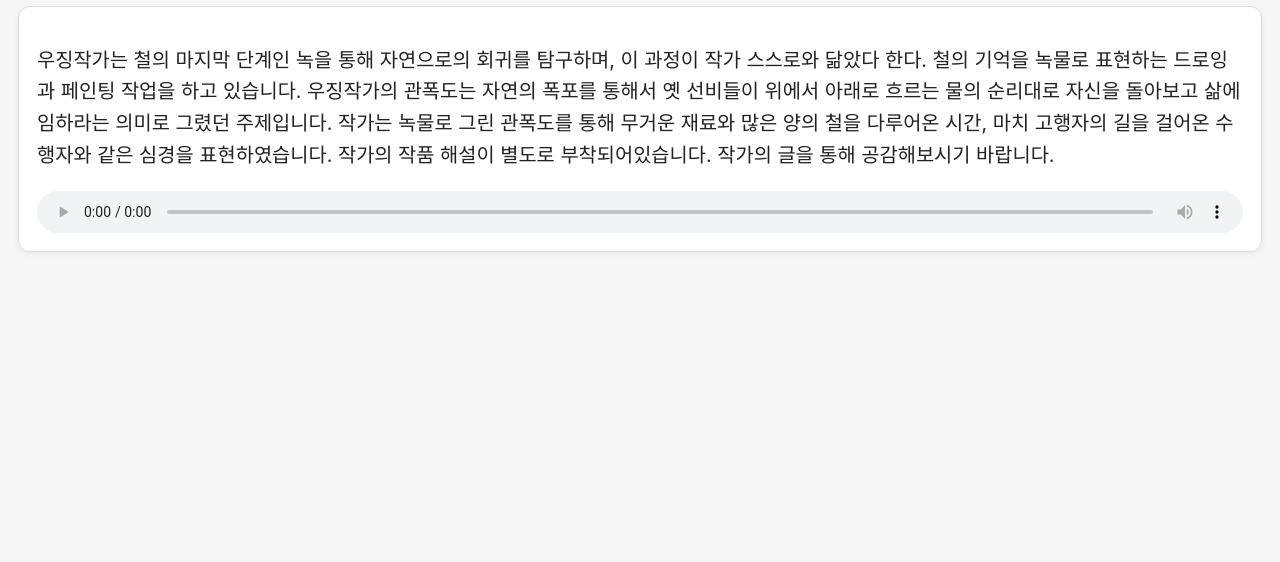
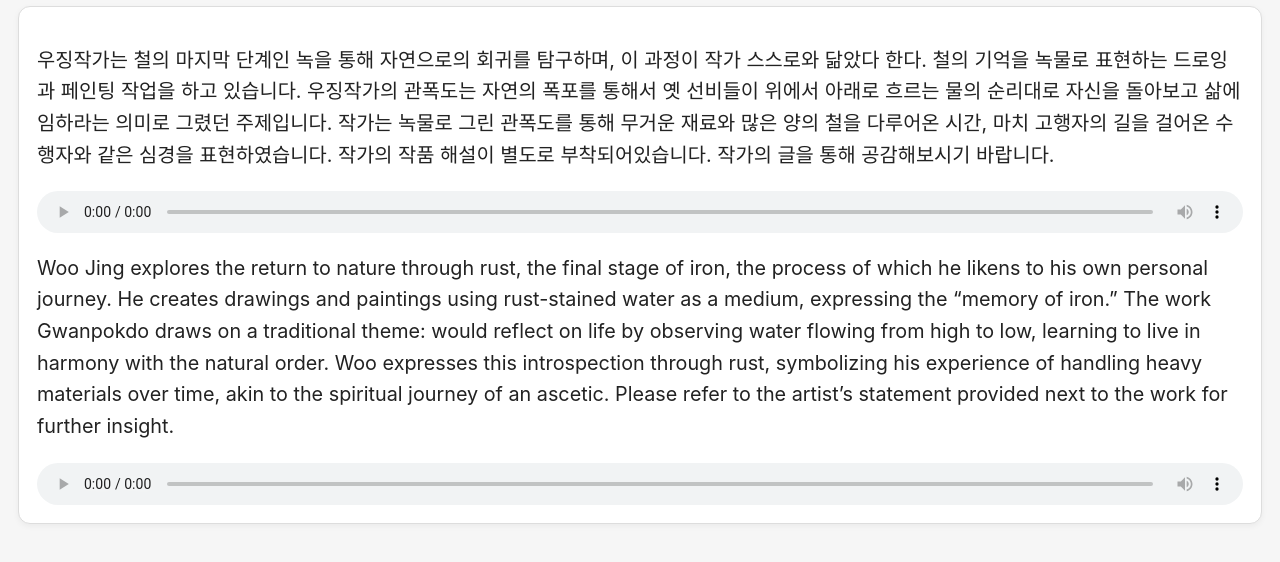
Before and after one commit to beomeomuseum/9, a plain HTML site: page index.html in a window 1280 px wide. Shown: the part 90-652 px from the top of the page. Drawn offline with Linux system fonts and the light colour scheme.

Commit message:
index.html

```diff
--- a/index.html
+++ b/index.html
@@ -75,6 +75,13 @@
             <source src="audio/jogye_gate.mp3" type="audio/mpeg">
             오디오를 지원하지 않는 브라우저입니다.
         </audio>
+         <p>Woo Jing explores the return to nature through rust, the final stage of iron, the process of which he likens to his own personal journey. He creates drawings and paintings using rust-stained water as a medium, expressing the “memory of iron.”
+The work Gwanpokdo draws on a traditional theme: would reflect on life by observing water flowing from high to low, learning to live in harmony with the natural order. Woo expresses this introspection through rust, symbolizing his experience of handling heavy materials over time, akin to the spiritual journey of an ascetic.
+Please refer to the artist’s statement provided next to the work for further insight.</p>
+  <audio controls>
+    <source src="audio/jogye_gate_en.mp3" type="audio/mpeg">
+    Your browser does not support the audio element.
+  </audio>
     </div>
 
 </body>
```
